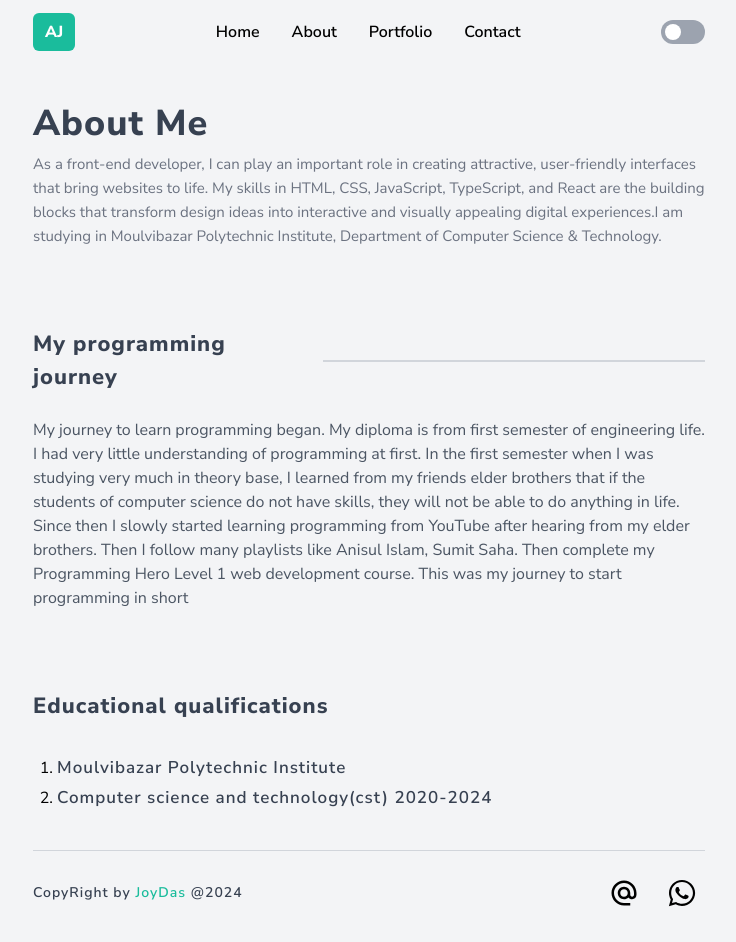
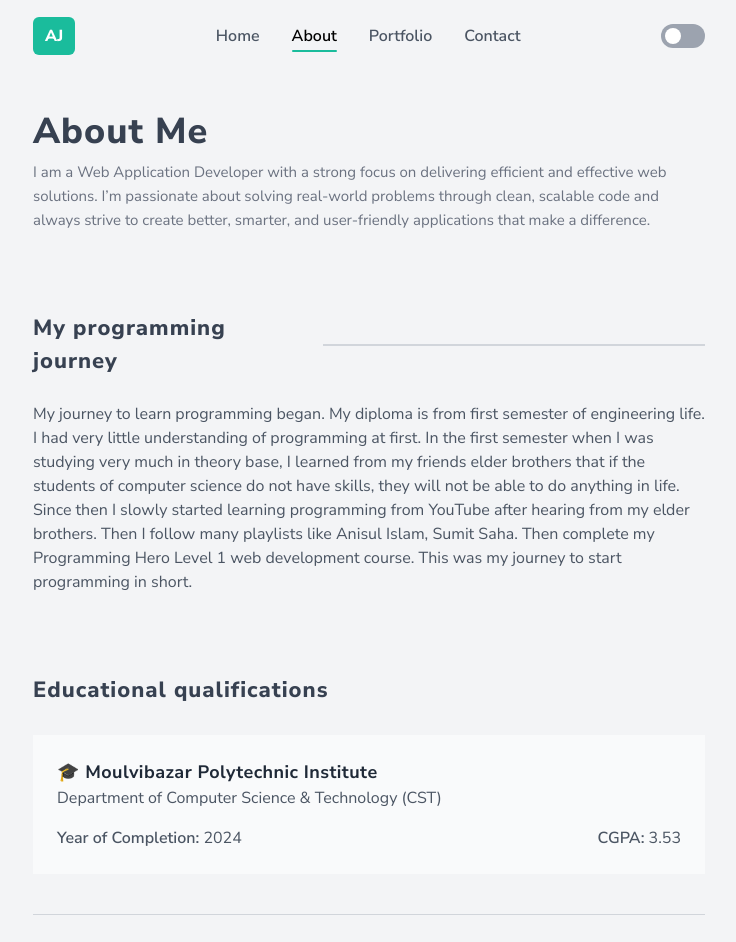
Before and after one commit to Anirbandasjoy/TechCanvas, a React (Vite) app: page /about in a window 1280 px wide. Shown: the top 942 px of the page, without its empty margins (271-1007 px from the left). Built offline with nearby package versions, Linux system fonts and the light colour scheme.

Commit message:
update banner text and update content

```diff
--- a/index.html
+++ b/index.html
@@ -8,7 +8,7 @@
       type="image/x-icon"
     />
     <meta name="viewport" content="width=device-width, initial-scale=1.0" />
-    <title>Joy Das - MERN Stack Developer</title>
+    <title>Joy Das - Web App Developer</title>
   </head>
   <body class="dark:bg-gray-900 bg-gray-100 duration-700">
     <div id="root"></div>
--- a/src/components/ContactInfo/ContactCards.tsx
+++ b/src/components/ContactInfo/ContactCards.tsx
@@ -19,9 +19,9 @@ const ContactCards = () => {
       />
       <ContactCard
         Icon={IoLocationOutline}
-        source="mailto:joy600508@gmail.com"
+        source="#"
         contactTitle="Address"
-        contactSource="Derai, Sylhet, Bangladesh"
+        contactSource="Moulvibazar, Sylhet, Bangladesh"
       />
     </div>
   );
--- a/src/pages/About/About.tsx
+++ b/src/pages/About/About.tsx
@@ -5,7 +5,7 @@ const About = () => {
     <div className="my-10">
       <PageHeading
         title="About Me"
-        subTitile="As a front-end developer, I can play an important role in creating attractive, user-friendly interfaces that bring websites to life. My skills in HTML, CSS, JavaScript, TypeScript, and React are the building blocks that transform design ideas into interactive and visually appealing digital experiences.I am studying in Moulvibazar Polytechnic Institute, Department of Computer Science & Technology."
+        subTitile="I am a Web Application Developer with a strong focus on delivering efficient and effective web solutions. I’m passionate about solving real-world problems through clean, scalable code and always strive to create better, smarter, and user-friendly applications that make a difference."
       />
       <div className="mt-20 space-y-6">
         <div className="flex items-center flex-col sm:flex-row gap-3">
@@ -24,26 +24,32 @@ const About = () => {
           programming from YouTube after hearing from my elder brothers. Then I
           follow many playlists like Anisul Islam, Sumit Saha. Then complete my
           Programming Hero Level 1 web development course. This was my journey
-          to start programming in short
+          to start programming in short.
         </p>
       </div>
       <div className="mt-20">
-        <h1 className="text-[22px] font-extrabold text-gray-700 dark:text-gray-300 tracking-[1px]">
+        <h1 className="text-[22px] font-extrabold text-gray-700 rounded-sm dark:text-gray-300 tracking-[1px]">
           Educational qualifications
         </h1>
-        <div className="mt-8">
-          <ul className=" list-decimal ml-6 space-y-1">
-            <li className="space-y-1 dark:text-gray-200  ">
-              <h1 className="sm:text-[17px] text-[16px] font-semibold text-gray-700 dark:text-gray-300 tracking-[1px]">
-                Moulvibazar Polytechnic Institute
-              </h1>
-            </li>
-            <li className="space-y-1 dark:text-gray-200  ">
-              <h1 className="sm:text-[17px] text-[16px] font-semibold text-gray-700 dark:text-gray-300 tracking-[1px]">
-                Computer science and technology(cst) 2020-2024
-              </h1>
-            </li>
-          </ul>
+        <div className="mt-7">
+          <div className="bg-gray-50 dark:bg-gray-800 p-4 sm:p-6  space-y-4">
+            <div>
+              <h2 className="text-[17px] sm:text-[18px] font-bold text-gray-800 dark:text-gray-200 tracking-wide">
+                🎓 Moulvibazar Polytechnic Institute
+              </h2>
+              <p className="text-[15px] sm:text-[16px] text-gray-600 dark:text-gray-300">
+                Department of Computer Science & Technology (CST)
+              </p>
+            </div>
+            <div className="flex flex-col sm:flex-row sm:items-center sm:justify-between text-[15px] sm:text-[16px] text-gray-600 dark:text-gray-300">
+              <p>
+                <span className="font-semibold">Year of Completion:</span> 2024
+              </p>
+              <p>
+                <span className="font-semibold">CGPA:</span> 3.53
+              </p>
+            </div>
+          </div>
         </div>
       </div>
     </div>
--- a/src/pages/Home/Banner/Banner.tsx
+++ b/src/pages/Home/Banner/Banner.tsx
@@ -11,14 +11,17 @@ const Banner = () => {
               <h1 className="text-2xl sm:text-4xl font-extrabold tracking-[.2rem] text-gray-800 dark:text-gray-300">
                 Joy Das
               </h1>
-              <p className="text-[16px] mt-1 sm:mt-2 tracking-[1.5px] dark:text-gray-200 font-semibold text-gray-700">
-                MERN Stack Developer
+              <p className="text-[18px] mt-1  sm:mt-2 tracking-[1.2px] dark:text-gray-200 font-bold text-gray-700">
+                Web Application Developer
               </p>
             </div>
-            <h3 className=" leading-5 text-sm text-justify text-gray-600 sm:text-[15px] w-5/6 mx-auto sm:mx-0  dark:text-gray-300">
-              Welcome to my portfolio! I am Joy Das, a passionate MERN Stack
-              developer with a strong focus on the Fullstack development. I am
-              always ready to create attractive and user-friendly interface.
+            <h3 className="leading-5 text-sm text-gray-600 sm:text-[16px] w-5/6 mx-auto sm:mx-0 dark:text-gray-300 whitespace-pre-line">
+              Welcome to my portfolio! I am Joy Das, a passionate Web
+              Application Developer. I build scalable, efficient, and
+              user-friendly applications for the modern web. With expertise in
+              both frontend and backend technologies, I create seamless UX. I'm
+              also a skilled problem solver committed to clean and maintainable
+              code.
             </h3>
           </div>
           <div className="">
@@ -32,11 +35,14 @@ const Banner = () => {
 
         <div className="mt-8 flex justify-between items-center flex-col sm:flex-row gap-7 sm:gap-0">
           <div className="space-x-2  text-center sm:text-left">
-            <Link to="https://drive.google.com/uc?export=download&id=1e3em19DadB4UHB_sfNuv0XNg1Dfq-Bas">
-              <button className="bg-[#1abc9c] text-white font-bold  py-3 px-6 rounded-md text-xs sm:text-sm tracking-[1px]">
-                Download_Resume
+            <a
+              target="_blank"
+              href="https://asset.cloudinary.com/dompv4jfd/946639ecd3d237b1cbe4022c20779355"
+            >
+              <button className="bg-[#1abc9c] text-white font-bold  py-3 px-6 rounded-md text-xs sm:text-sm tracking-[1px] uppercase">
+                Download CV
               </button>
-            </Link>
+            </a>
             <Link to="https://github.com/Anirbandasjoy">
               <button className="bg-[#1abc9c] bg-transparent text-gray-700 border-gray-200 hover:bg-slate-600 hover:text-gray-300 duration-500 dark:text-gray-300 border font-bold py-3 px-6 rounded-md text-xs sm:text-sm tracking-[1px]">
                 Github
@@ -54,7 +60,7 @@ const Banner = () => {
                 <FaFacebook />
               </div>
             </Link>
-            <Link to="https://www.linkedin.com/in/joy-das-70b3b631b">
+            <Link to="https://www.linkedin.com/in/anirbandasjoy404">
               <div className="hover:bg-gray-300 dark:hover:bg-gray-700 duration-500 cursor-pointer p-2 rounded-md">
                 <FaLinkedin />
               </div>
--- a/src/shared/Navbar/Navbar.tsx
+++ b/src/shared/Navbar/Navbar.tsx
@@ -1,64 +1,82 @@
-import { Link } from "react-router-dom";
+import { NavLink } from "react-router-dom";
 import { RxHamburgerMenu } from "react-icons/rx";
 import { useState } from "react";
 import { IoMdClose } from "react-icons/io";
 import ToggoleBtn from "../../components/ToggoleBtn/ToggoleBtn";
 
+const navItems = [
+  { path: "/", label: "Home" },
+  { path: "/about", label: "About" },
+  { path: "/portfolio", label: "Portfolio" },
+  { path: "/contact", label: "Contact" },
+];
+
 const Navbar = () => {
   const [isOpen, setIsOpen] = useState(false);
 
   return (
-    <div className="flex justify-between items-center z-30 py-3">
+    <div className="flex justify-between items-center z-30 py-6">
       <div>
-        <Link
+        <NavLink
           to="/"
           className="text-[12px] sm:text-[16px] bg-[#1abc9c] p-2 px-3 rounded-md text-white font-[750] cursor-pointer"
         >
           AJ
-        </Link>
+        </NavLink>
       </div>
-      {/* dasktop navbar */}
+
+      {/* Desktop Navbar */}
       <div className="hidden sm:block">
-        <div className="flex font-semibold items-center justify-center h-full gap-8 dark:text-gray-300 ">
-          <Link to="/" className="py-2">
-            Home
-          </Link>
-          <Link to="/about" className="py-2">
-            About
-          </Link>
-          <Link to="/portfolio" className="py-2">
-            Portfolio
-          </Link>
-          <Link to="/contact" className="py-2">
-            Contact
-          </Link>
+        <div className="flex font-semibold items-center justify-center h-full gap-8 dark:text-gray-300">
+          {navItems.map(({ path, label }) => (
+            <NavLink
+              key={path}
+              to={path}
+              className={({ isActive }) =>
+                `relative  transition-all duration-300 ${
+                  isActive
+                    ? "after:absolute after:-bottom-1 after:left-0 after:w-full after:h-[2px] after:bg-[#1abc9c] after:rounded-full after:animate-slideIn"
+                    : "text-gray-600 dark:text-gray-300"
+                }`
+              }
+            >
+              {label}
+            </NavLink>
+          ))}
         </div>
       </div>
-      {/* mobail navbar */}
+
+      {/* Mobile Navbar */}
       {isOpen && (
         <div className="fixed top-0 left-0 sm:hidden w-full h-full bg-white dark:text-gray-300 dark:bg-slate-900 opacity-95 z-50">
-          <div className=" flex justify-end m-3 dark:text-gray-300">
+          <div className="flex justify-end m-3 dark:text-gray-300">
             <IoMdClose
-              className="text-4xl border-2 right-0 sm:hidden z-40 dark:border-gray-700 dark:text-gray-300 rounded-md p-1"
+              className="text-4xl border-2 dark:border-gray-700 dark:text-gray-300 rounded-md p-1"
               onClick={() => setIsOpen(false)}
             />
           </div>
           <div className="flex flex-col items-center justify-center gap-3 font-semibold h-[calc(100vh-120px)]">
-            <Link to="/" className="py-2">
-              Home
-            </Link>
-            <Link to="/about" className="py-2">
-              About
-            </Link>
-            <Link to="/portfolio" className="py-2">
-              Portfolio
-            </Link>
-            <Link to="/contact" className="py-2">
-              Contact
-            </Link>
+            {navItems.map(({ path, label }) => (
+              <NavLink
+                key={path}
+                to={path}
+                onClick={() => setIsOpen(false)}
+                className={({ isActive }) =>
+                  `relative py-2 transition-all duration-300 ${
+                    isActive
+                      ? "after:absolute after:-bottom-1 after:left-0 after:w-full after:h-[2px] after:bg-[#1abc9c] after:rounded-full after:animate-slideIn"
+                      : "text-gray-600 dark:text-gray-300"
+                  }`
+                }
+              >
+                {label}
+              </NavLink>
+            ))}
           </div>
         </div>
       )}
+
+      {/* Toggle and Hamburger */}
       <div className="flex gap-4 items-center">
         <ToggoleBtn />
         <RxHamburgerMenu
```
